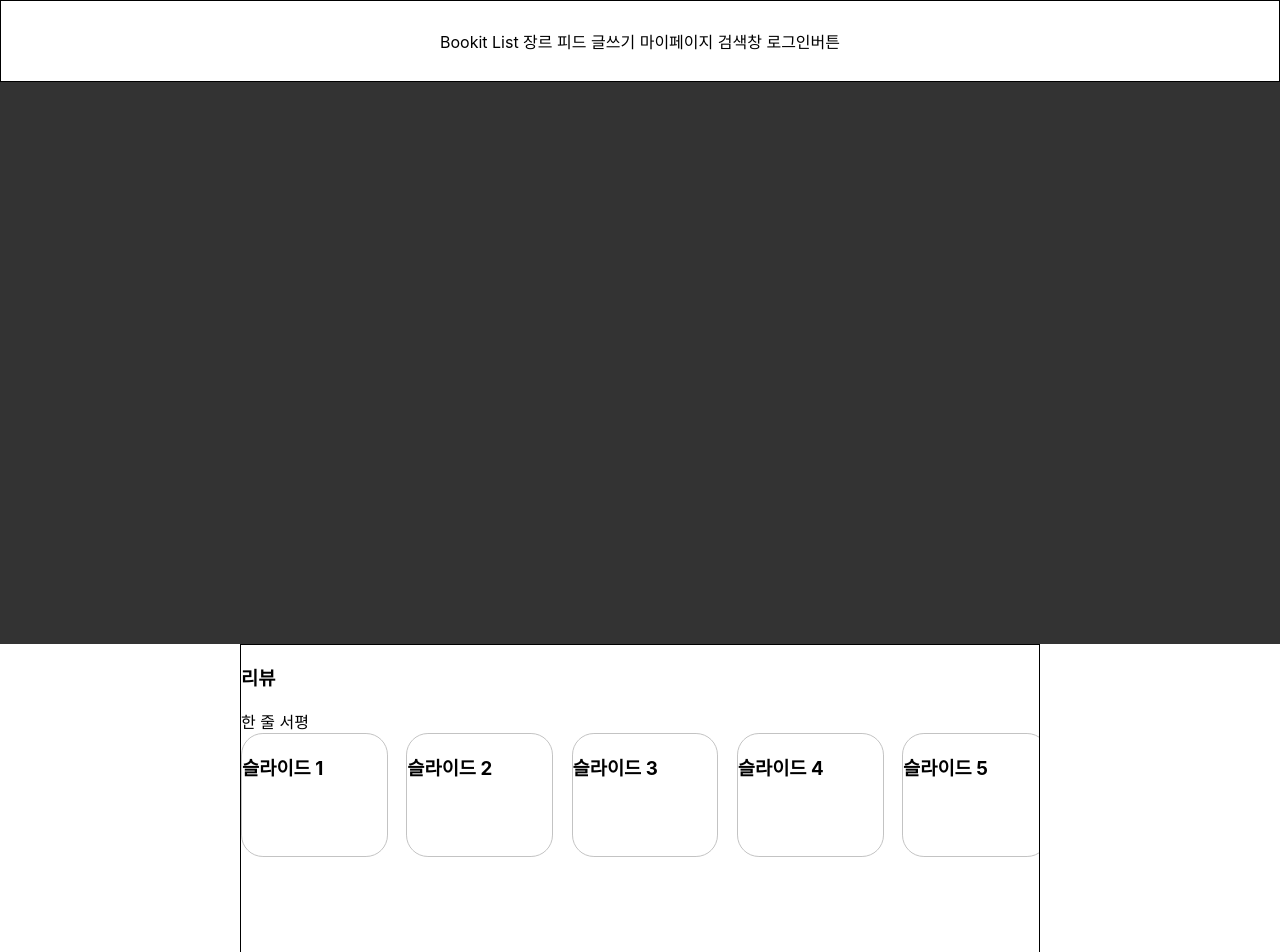
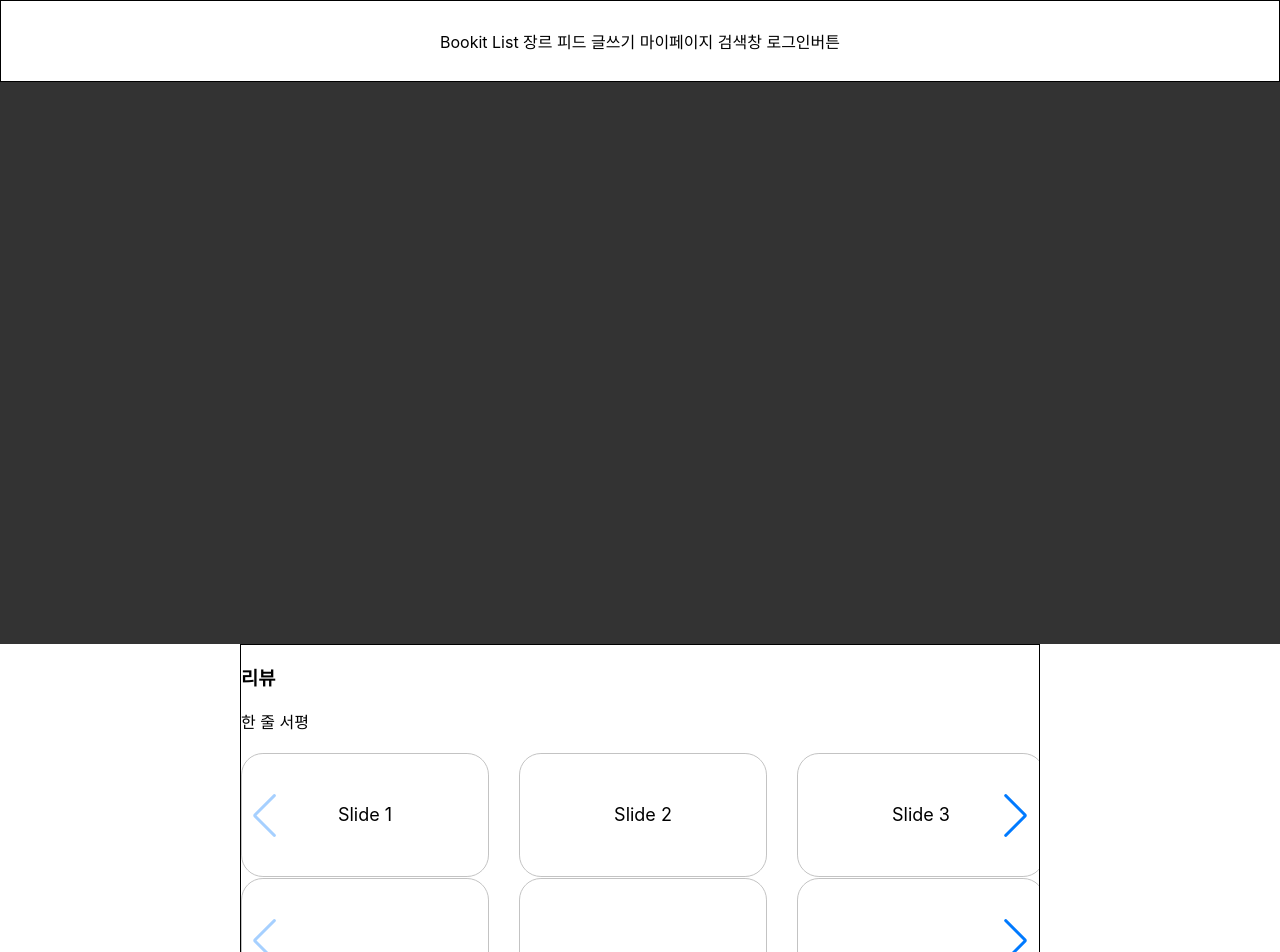
Before and after one commit to BookitList/BookitList_frontend, a React (Create React App) app: page /BookDetail in a window 1280 px wide. Shown: the top 952 px of the page. Built offline with nearby package versions, Linux system fonts and the light colour scheme.

Commit message:
feat: 캐러셀 기능 추가

```diff
--- a/src/components/Carousel.css
+++ b/src/components/Carousel.css
@@ -1,8 +1,37 @@
-.carouselStyle{
+.swiper-slide {
+    text-align: center;
+    font-size: 18px;
+    background: #fff;
+
+    /* Center slide text vertically */
+    display: flex;
+    justify-content: center;
+    align-items: center;
+  }
+
+  .swiper {
+    width: 100%;
+    height: 125px;
+    margin: 20px auto;
+  }
+
+  .Swiper .swiper-slide{
     width: 267.831px;
     height: 121.928px;
     flex-shrink: 0;
     border-radius: 21.92px;
     border: 1.223px solid #C3C3C3;
     background: #FFF;
-}
+
+  }
+
+  .oneLineReview{
+    height: 125px;
+
+  }
+  .post{
+    height: 298px;
+  }
+  .post .swiper-slide{
+    height: 293.514px;
+  }
--- a/src/components/Carousel.js
+++ b/src/components/Carousel.js
@@ -1,35 +1,25 @@
-import React from 'react';
+import React, { useRef, useState } from 'react';
 import { Swiper, SwiperSlide } from 'swiper/react';
-import 'swiper/swiper-bundle.css';
+import 'swiper/css';
+import 'swiper/css/navigation';
 import './Carousel.css';
+import { Navigation } from 'swiper/modules';
 
-const Carousel = () => {
-  return (
-    <Swiper
-      spaceBetween={18.34}
-      slidesPerView={5}
-      pagination={{ clickable: true }}
-    >
-      {/* 각 슬라이드 */}
-      <SwiperSlide className='carouselStyle' >
-        <h3>슬라이드 1</h3>
-        {/* 슬라이드 1에 표시될 내용을 추가하세요. */}
-      </SwiperSlide>
-      <SwiperSlide className='carouselStyle'>
-        <h3>슬라이드 2</h3>
-      </SwiperSlide>
-      <SwiperSlide className='carouselStyle'>
-        <h3>슬라이드 3</h3>
-      </SwiperSlide>
-      <SwiperSlide className='carouselStyle'>
-        <h3>슬라이드 4</h3>
-      </SwiperSlide>
-      <SwiperSlide className='carouselStyle'>
-        <h3>슬라이드 5</h3>
-      </SwiperSlide>
-      <SwiperSlide className='carouselStyle'>
-        <h3>슬라이드 6</h3>
-      </SwiperSlide>
+
+  const Carousel = ({ customClass }) => {
+    return (
+      <Swiper
+        slidesPerView={3}
+        centeredSlides={false}
+        spaceBetween={30}
+        navigation={true}
+        modules={[Navigation]}
+        className={`Swiper ${customClass}`}
+      >
+      <SwiperSlide>Slide 1</SwiperSlide>
+      <SwiperSlide>Slide 2</SwiperSlide>
+      <SwiperSlide>Slide 3</SwiperSlide>
+      <SwiperSlide>Slide 4</SwiperSlide>
     </Swiper>
   );
 };
```
